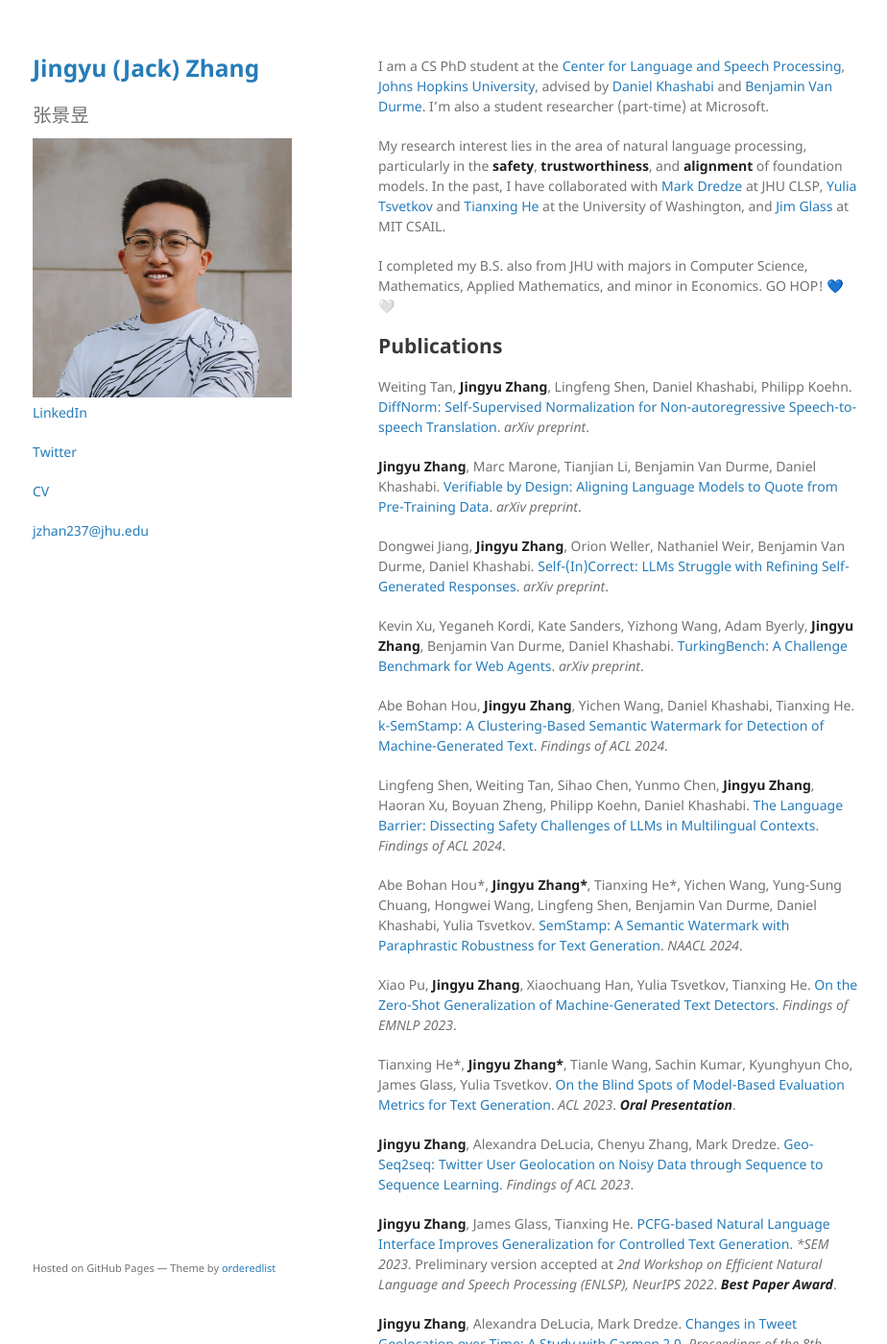
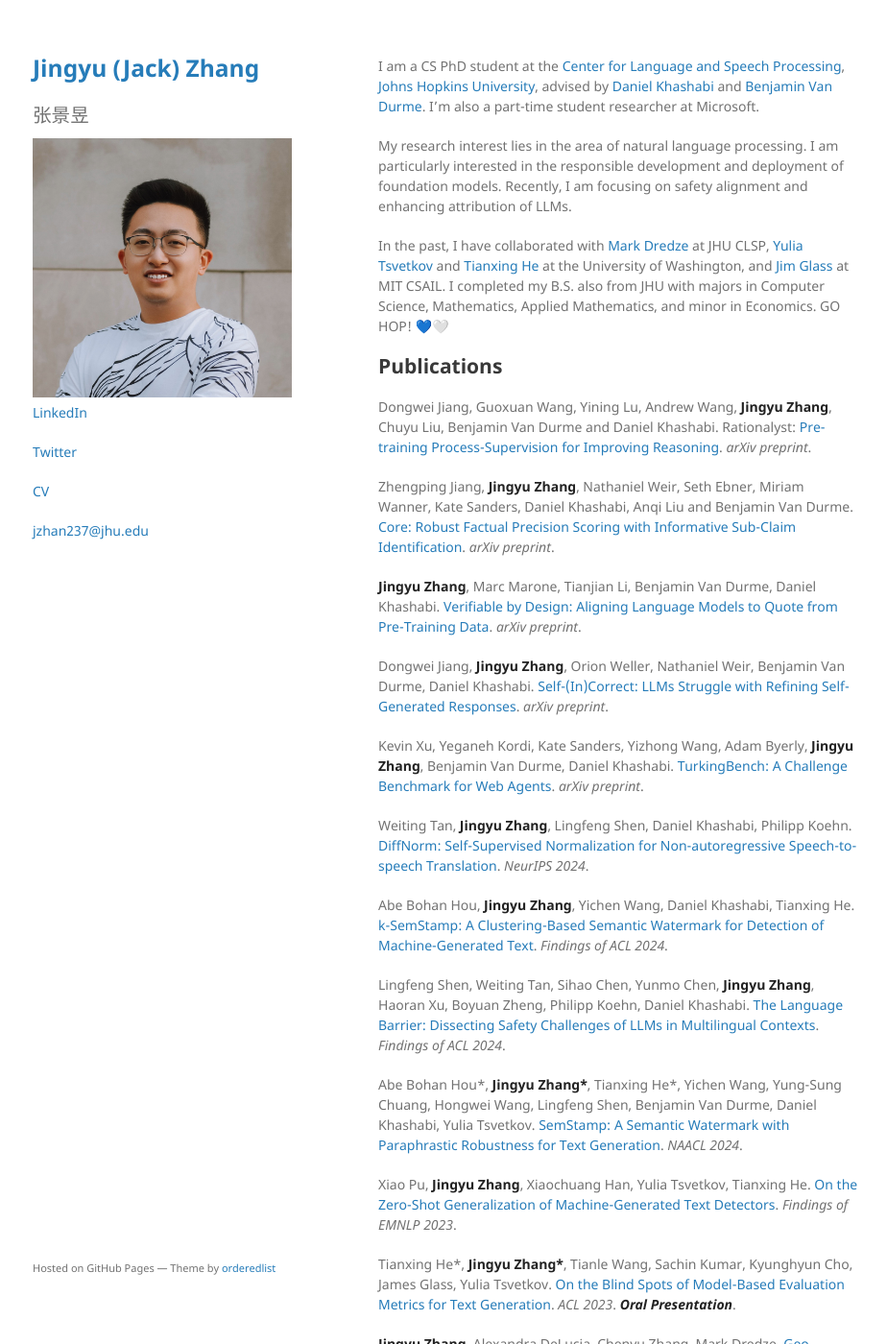
Before and after one commit to jackjyzhang/jackjyzhang.github.io, a Jekyll site: the page built from index.md, in a window 1280 px wide and 1400 px high. Shown: the whole window at 96% size, without its empty margins (176-1100 px from the left). Built offline with Jekyll 4.4.1, drawn with Linux system fonts in a browser that asks for light colours; comment, search, counter and statistics services are not loaded; some of the changed text lies outside the part shown.

Commit message:
update papers

```diff
--- a/index.md
+++ b/index.md
@@ -2,23 +2,34 @@
 layout: default
 ---
 
-I am a CS PhD student at the [Center for Language and Speech Processing](https://www.clsp.jhu.edu/), [Johns Hopkins University](https://www.jhu.edu/), advised by [Daniel Khashabi](https://danielkhashabi.com/) and [Benjamin Van Durme](https://www.cs.jhu.edu/~vandurme/index.html). I'm also a student researcher (part-time) at Microsoft.
+I am a CS PhD student at the [Center for Language and Speech Processing](https://www.clsp.jhu.edu/), [Johns Hopkins University](https://www.jhu.edu/), advised by [Daniel Khashabi](https://danielkhashabi.com/) and [Benjamin Van Durme](https://www.cs.jhu.edu/~vandurme/index.html). I'm also a part-time student researcher at Microsoft.
 
-My research interest lies in the area of natural language processing, particularly in the **safety**, **trustworthiness**, and **alignment** of foundation models. In the past, I have collaborated with [Mark Dredze](https://www.cs.jhu.edu/~mdredze/) at JHU CLSP, [Yulia Tsvetkov](https://homes.cs.washington.edu/~yuliats/) and [Tianxing He](https://people.csail.mit.edu/cloudygoose/) at the University of Washington, and [Jim Glass](http://people.csail.mit.edu/jrg/) at MIT CSAIL.
+My research interest lies in the area of natural language processing. I am particularly interested in the responsible development and deployment of foundation models. Recently, I am focusing on safety alignment and enhancing attribution of LLMs.
 
-I completed my B.S. also from JHU with majors in Computer Science, Mathematics, Applied Mathematics, and minor in Economics. GO HOP! 💙🤍
+<!-- My research interest lies in the area of natural language processing, particularly in the **safety**, **trustworthiness**, and **alignment** of foundation models.  -->
+
+In the past, I have collaborated with [Mark Dredze](https://www.cs.jhu.edu/~mdredze/) at JHU CLSP, [Yulia Tsvetkov](https://homes.cs.washington.edu/~yuliats/) and [Tianxing He](https://people.csail.mit.edu/cloudygoose/) at the University of Washington, and [Jim Glass](http://people.csail.mit.edu/jrg/) at MIT CSAIL. I completed my B.S. also from JHU with majors in Computer Science, Mathematics, Applied Mathematics, and minor in Economics. GO HOP! 💙🤍
 
 <!-- I can be reached at [jzhan237@jhu.edu](mailto:jzhan237@jhu.edu). -->
 
 ## Publications
+<!-- one example https://yzpang.github.io/ -->
 
-Weiting Tan, **Jingyu Zhang**, Lingfeng Shen, Daniel Khashabi, Philipp Koehn. [DiffNorm: Self-Supervised Normalization for Non-autoregressive Speech-to-speech Translation](https://arxiv.org/abs/2405.13274). *arXiv preprint*.
+<!-- add core and rationalyst -->
+
+<!-- code for highlighting below -->
+<!-- <span style="background-color: #FFFF99;"></span> -->
+Dongwei Jiang, Guoxuan Wang, Yining Lu, Andrew Wang, **Jingyu Zhang**, Chuyu Liu, Benjamin Van Durme and Daniel Khashabi. Rationalyst: [Pre-training Process-Supervision for Improving Reasoning](https://arxiv.org/abs/2410.01044). *arXiv preprint*.
+
+Zhengping Jiang, **Jingyu Zhang**, Nathaniel Weir, Seth Ebner, Miriam Wanner, Kate Sanders, Daniel Khashabi, Anqi Liu and Benjamin Van Durme. [Core: Robust Factual Precision Scoring with Informative Sub-Claim Identification](https://arxiv.org/abs/2407.03572). *arXiv preprint*.
 
 **Jingyu Zhang**, Marc Marone, Tianjian Li, Benjamin Van Durme, Daniel Khashabi. [Verifiable by Design: Aligning Language Models to Quote from Pre-Training Data](https://arxiv.org/abs/2404.03862). *arXiv preprint*.
 
 Dongwei Jiang, **Jingyu Zhang**, Orion Weller, Nathaniel Weir, Benjamin Van Durme, Daniel Khashabi. [Self-(In)Correct: LLMs Struggle with Refining Self-Generated Responses](https://arxiv.org/abs/2404.04298). *arXiv preprint*.
 
 Kevin Xu, Yeganeh Kordi, Kate Sanders, Yizhong Wang, Adam Byerly, **Jingyu Zhang**, Benjamin Van Durme, Daniel Khashabi. [TurkingBench: A Challenge Benchmark for Web Agents](https://arxiv.org/abs/2403.11905). *arXiv preprint*.
+
+Weiting Tan, **Jingyu Zhang**, Lingfeng Shen, Daniel Khashabi, Philipp Koehn. [DiffNorm: Self-Supervised Normalization for Non-autoregressive Speech-to-speech Translation](https://arxiv.org/abs/2405.13274). *NeurIPS 2024*.
 
 Abe Bohan Hou, **Jingyu Zhang**, Yichen Wang, Daniel Khashabi, Tianxing He. [k-SemStamp: A Clustering-Based Semantic Watermark for Detection of Machine-Generated Text](https://arxiv.org/abs/2402.11399). *Findings of ACL 2024*.
 
```
Also changed, not shown: other parts of index.md (+1 -1 lines).
